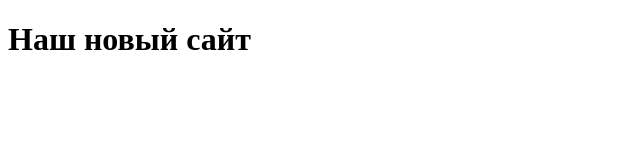
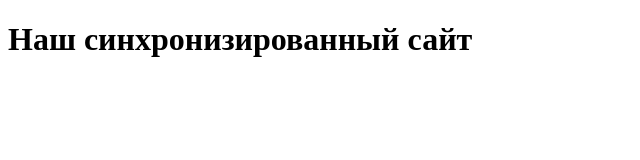
Before and after one commit to yulannagaisina/yulannagaisina.github.io, a plain HTML site: page index.html in a window 1280 px wide. Shown: the whole page, without its empty margins (0-640 px from the left). Drawn offline with Linux system fonts and the light colour scheme.

Commit message:
second commit

```diff
--- a/index.html
+++ b/index.html
@@ -2,10 +2,9 @@
 <html lang="en">
 <head>
 	<meta charset="UTF-8">
-	<title>Document</title>
+	<title>Пример</title>
 </head>
 <body>
-<h1>Наш новый сайт</h1>
-
+	<h1>Наш синхронизированный сайт</h1>
 </body>
 </html>
```
